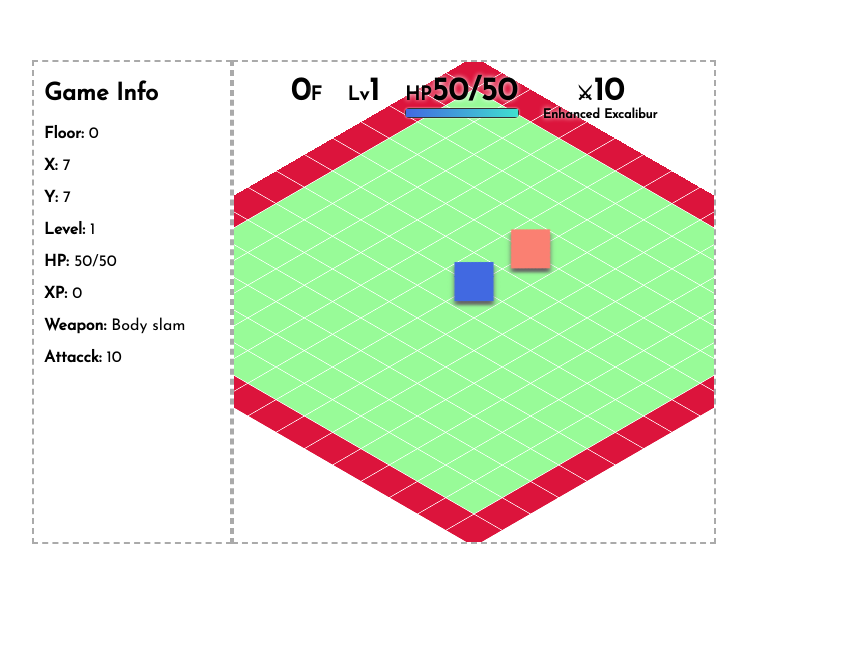
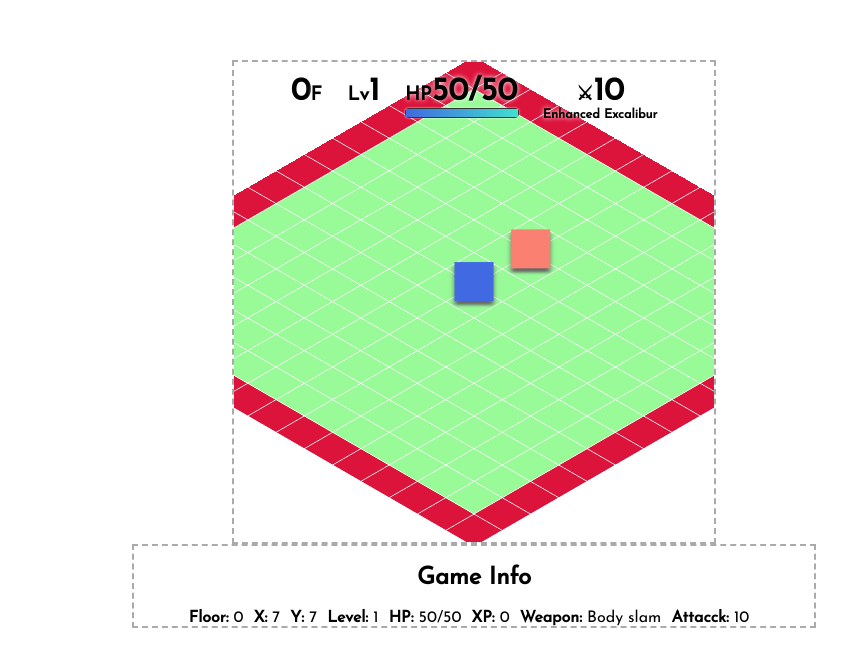
Before and after one commit to honmanyau/muup-story, a React (Create React App) app: page / in a window 1280 px wide. Shown: the top 666 px of the page, without its empty margins (166-1013 px from the left). Built offline with nearby package versions, Linux system fonts and the light colour scheme.

Commit message:
Minor changes to test panel.

```diff
--- a/src/GameController.css
+++ b/src/GameController.css
@@ -1,13 +1,13 @@
 .GameController-gameContainer {
   display: grid;
-  grid-template-rows: 60px auto 60px;
-  grid-template-columns: 1fr 200px auto 200px 1fr;
+  grid-template-rows: 60px auto auto;
+  grid-template-columns: 1fr 100px auto 100px 1fr;
 }
 
 .GameController-testPanel {
-  grid-area: 2 / 2;
+  grid-area: 3 / 2 / 3 / span 3;
   padding: 0 10px;
-  text-align: left;
+  text-align: center;
   background-color: none;
   border: 2px dashed #AAA;
 }
--- a/src/GameController.js
+++ b/src/GameController.js
@@ -147,7 +147,8 @@ class GameController extends React.Component {
     let playerYOffset = ((player.y + player.x) - (mapSize - 1)) / 2 * unscaledDiagonal * Math.cos(54.7 * Math.PI / 180);
     let playerXOffset = ((mapSize - 1) / 2 - player.y + player.x - (mapSize - 1) / 2) / 2 * unscaledDiagonal;
 
-    /* Non-perspective version
+    /*
+    //Non-perspective version—reserved for testing.  Must use Map.js instead of PMap.js.  Change the variable of styles for the map component accordingly.
     // These ensure that the player is always in focus and at the middle of the levelWrapper
     let wrapperCenter = this.levelWrapperSize * tileSize / 2;
     let tileOffset = tileSize / 2;
--- a/src/TestPanel.js
+++ b/src/TestPanel.js
@@ -8,14 +8,14 @@ class TestPanel extends React.Component {
     return(
       <div className="GameController-testPanel">
         <h2>Game Info</h2>
-        <p><strong>Floor:</strong> {this.props.floor}</p>
-        <p><strong>X:</strong> {player.x}</p>
-        <p><strong>Y:</strong> {player.y}</p>
-        <p><strong>Level:</strong> {player.level}</p>
-        <p><strong>HP:</strong> {player.hp}/{player.mhp}</p>
-        <p><strong>XP:</strong> {player.xp}</p>
-        <p><strong>Weapon:</strong> {player.weapon}</p>
-        <p><strong>Attacck:</strong> {player.attack}</p>
+        <span><strong>Floor:</strong> {this.props.floor}</span>&nbsp;&nbsp;
+        <span><strong>X:</strong> {player.x}</span>&nbsp;&nbsp;
+        <span><strong>Y:</strong> {player.y}</span>&nbsp;&nbsp;
+        <span><strong>Level:</strong> {player.level}</span>&nbsp;&nbsp;
+        <span><strong>HP:</strong> {player.hp}/{player.mhp}</span>&nbsp;&nbsp;
+        <span><strong>XP:</strong> {player.xp}</span>&nbsp;&nbsp;
+        <span><strong>Weapon:</strong> {player.weapon}</span>&nbsp;&nbsp;
+        <span><strong>Attacck:</strong> {player.attack}</span>&nbsp;&nbsp;
       </div>
     );
   }
```
